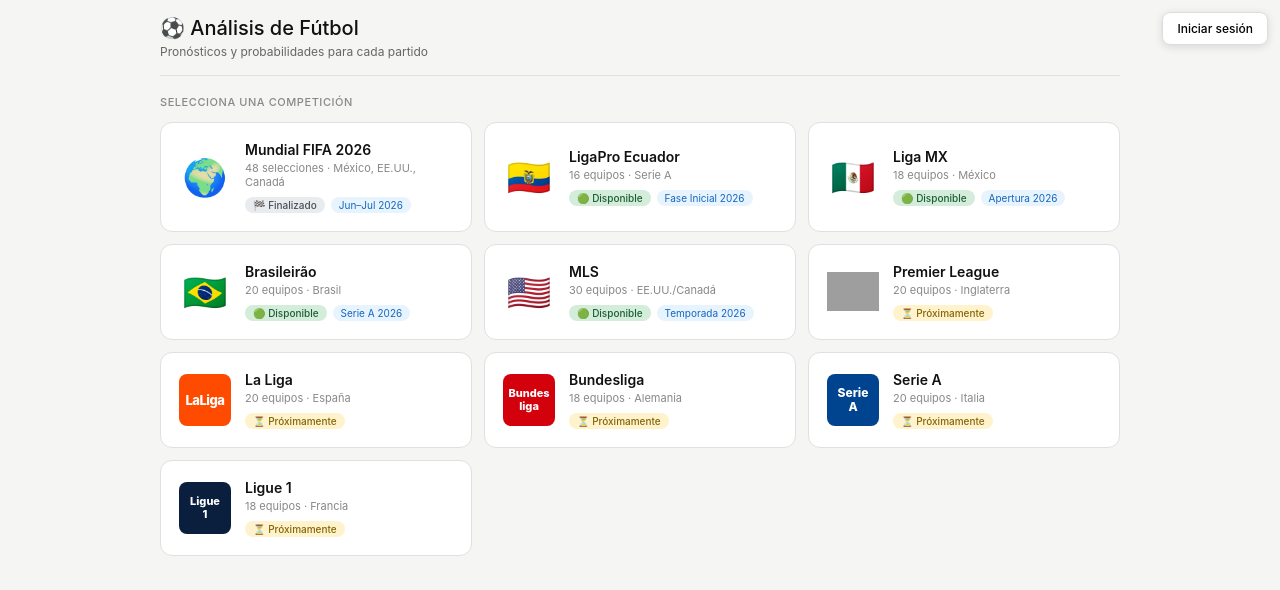
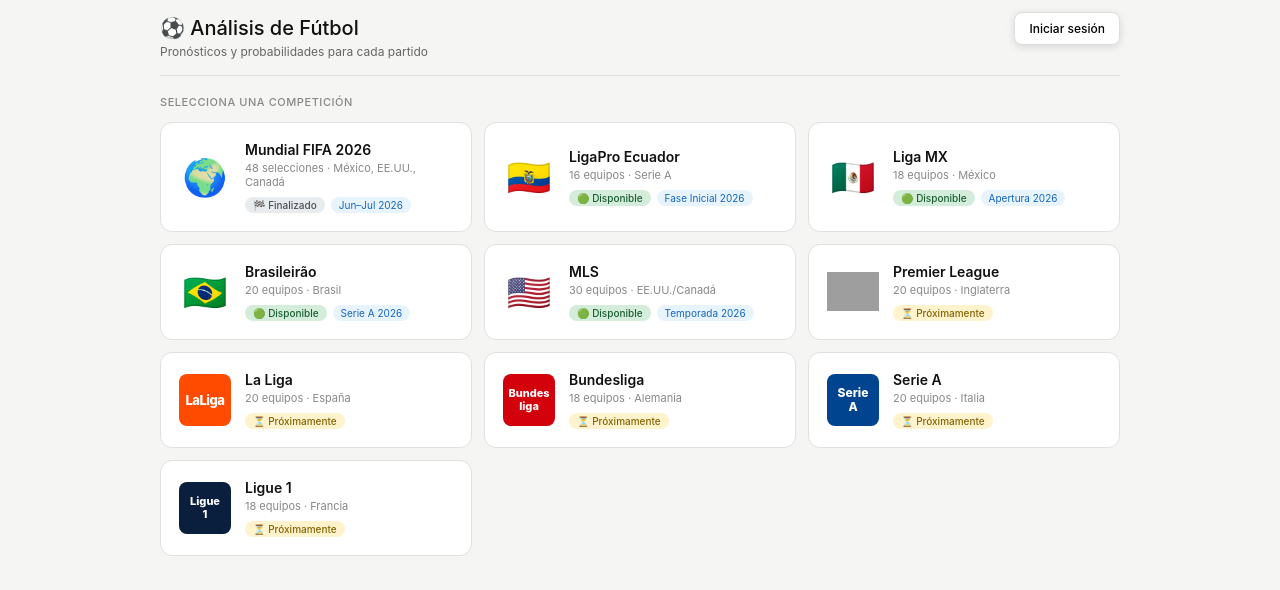
Before and after one commit to albujacamilo-coder/futbol-analyzer, a plain HTML site: page index.html in a window 1280 px wide. Drawn offline with nearby package versions, Linux system fonts and the light colour scheme; grey boxes are pictures that could not be loaded; a script that the page names is missing.

Commit message:
Update index.html

```diff
--- a/index.html
+++ b/index.html
@@ -18,7 +18,7 @@
 <body>
 
 <!-- Botón de cuenta flotante (siempre visible, en todas las pantallas) -->
-<button id="btn-cuenta" onclick="abrirPanelCuenta()" style="position:fixed;top:12px;right:12px;z-index:500;font-size:12px;padding:8px 14px;border:1.5px solid #ddd;border-radius:8px;background:#fff;cursor:pointer;font-family:inherit;white-space:nowrap;font-weight:500;box-shadow:0 2px 8px rgba(0,0,0,.12)">Iniciar sesión</button>
+<button id="btn-cuenta" onclick="abrirPanelCuenta()" style="position:fixed;top:12px;right:max(16px, calc(50vw - 480px));z-index:500;font-size:12px;padding:8px 14px;border:1.5px solid #ddd;border-radius:8px;background:#fff;cursor:pointer;font-family:inherit;white-space:nowrap;font-weight:500;box-shadow:0 2px 8px rgba(0,0,0,.12)">Iniciar sesión</button>
 
 <!-- ── PANTALLA DE INICIO ── -->
 <div id="home-screen" style="display:block">
```
